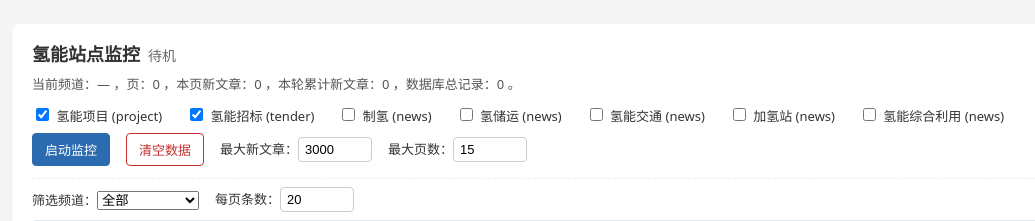
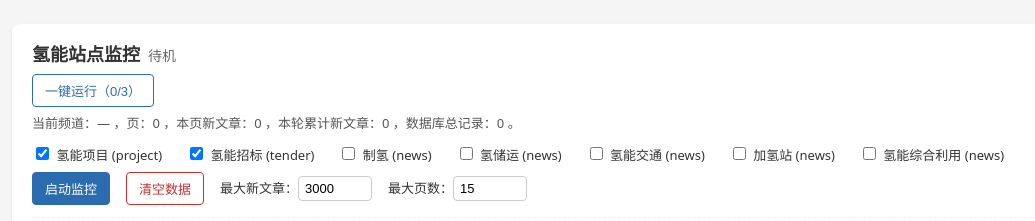
Before and after one commit to ShaoqinHou/scraping, a Flask app: page / in a window 1280 px wide. Shown: the part 61-282 px from the top of the page, without its empty margins (28-1063 px from the left). Run offline with Flask 3, Linux system fonts and the light colour scheme; data that the repository does not hold is empty.

Commit message:
feat: add one-click pipeline button

```diff
--- a/templates/hydrogen_dashboard.html
+++ b/templates/hydrogen_dashboard.html
@@ -198,6 +198,12 @@
         <section>
             <h2>氢能站点监控 <span id="hydrogen-status-text"
                     style="font-size: 14px; font-weight: normal; color: #666;"></span></h2>
+            <div class="form-row" style="margin-bottom: 6px;">
+                <button type="button" class="secondary" id="pipeline-btn" onclick="runFullPipeline()">
+                    一键运行（0/3）
+                </button>
+                <span id="pipeline-status" style="color: #555;"></span>
+            </div>
             <p class="desc" id="hydrogen-status-detail">...</p>
             <div class="form-row">
                 <div id="hydrogen-channel-list" style="display: flex; gap: 12px; flex-wrap: wrap;"></div>
@@ -487,6 +493,90 @@
                 if (btn) btn.disabled = false;
                 alert('启动 AI 提取失败: ' + err.message);
             });
+        }
+
+        async function waitForIdle(url) {
+            while (true) {
+                try {
+                    const resp = await fetch(url);
+                    const data = await resp.json();
+                    if (data.stage === 'idle') return;
+                } catch (e) { }
+                await new Promise(r => setTimeout(r, 3000));
+            }
+        }
+
+        async function runFullPipeline() {
+            const btn = document.getElementById('pipeline-btn');
+            const statusEl = document.getElementById('pipeline-status');
+            if (btn) btn.disabled = true;
+            const setStatus = (msg) => { if (statusEl) statusEl.textContent = msg; if (btn) btn.textContent = msg; };
+            try {
+                // Step 1: 氢能监控
+                setStatus('一键运行（1/3）：氢能监控...');
+                const maxNew = parseInt(document.getElementById('hydrogen-max-new').value || '0', 10);
+                const maxPages = parseInt(document.getElementById('hydrogen-max-pages').value || '0', 10);
+                const resp1 = await fetch('/api/hydrogen/start', {
+                    method: 'POST',
+                    headers: { 'Content-Type': 'application/json' },
+                    body: JSON.stringify({
+                        max_new_articles: maxNew > 0 ? maxNew : null,
+                        max_pages_per_channel: maxPages > 0 ? maxPages : null
+                    })
+                });
+                if (!resp1.ok) {
+                    const j = await resp1.json().catch(() => ({}));
+                    throw new Error(j.message || '氢能监控启动失败');
+                }
+                await waitForIdle('/api/hydrogen/status');
+
+                // Step 2: 经典规则
+                setStatus('一键运行（2/3）：经典提取...');
+                const maxArticlesVal = parseInt(document.getElementById('classic-max-articles').value || '0', 10);
+                const scoreThreshold = parseInt(document.getElementById('classic-score-threshold').value || '2', 10);
+                const maxWorkersVal = parseInt(document.getElementById('classic-max-workers').value || '1', 10);
+                const showBrowser = document.getElementById('classic-show-browser')?.checked || false;
+                const resp2 = await fetch('/api/hydrogen/projects/classic/run', {
+                    method: 'POST',
+                    headers: { 'Content-Type': 'application/json' },
+                    body: JSON.stringify({
+                        max_articles: maxArticlesVal > 0 ? maxArticlesVal : null,
+                        score_threshold: scoreThreshold,
+                        max_workers: maxWorkersVal,
+                        headless: !showBrowser
+                    })
+                });
+                if (!resp2.ok) {
+                    const j = await resp2.json().catch(() => ({}));
+                    throw new Error(j.message || '经典提取启动失败');
+                }
+                await waitForIdle('/api/hydrogen/projects/classic/status');
+
+                // Step 3: AI
+                setStatus('一键运行（3/3）：AI 提取...');
+                const maxProj = parseInt(document.getElementById('ai-max-projects').value || '4000', 10);
+                const maxWork = parseInt(document.getElementById('ai-max-workers').value || '20', 10);
+                const resp3 = await fetch('/api/hydrogen/projects/ai/run', {
+                    method: 'POST',
+                    headers: { 'Content-Type': 'application/json' },
+                    body: JSON.stringify({
+                        max_projects: maxProj,
+                        max_workers: maxWork
+                    })
+                });
+                if (!resp3.ok) {
+                    const j = await resp3.json().catch(() => ({}));
+                    throw new Error(j.message || 'AI 提取启动失败');
+                }
+                await waitForIdle('/api/hydrogen/projects/ai/status');
+
+                setStatus('一键运行完成');
+            } catch (err) {
+                alert(err.message || err);
+            } finally {
+                if (btn) { btn.disabled = false; btn.textContent = '一键运行（0/3）'; }
+                if (statusEl) statusEl.textContent = '';
+            }
         }
 
         function pollAiStatus() {
```
